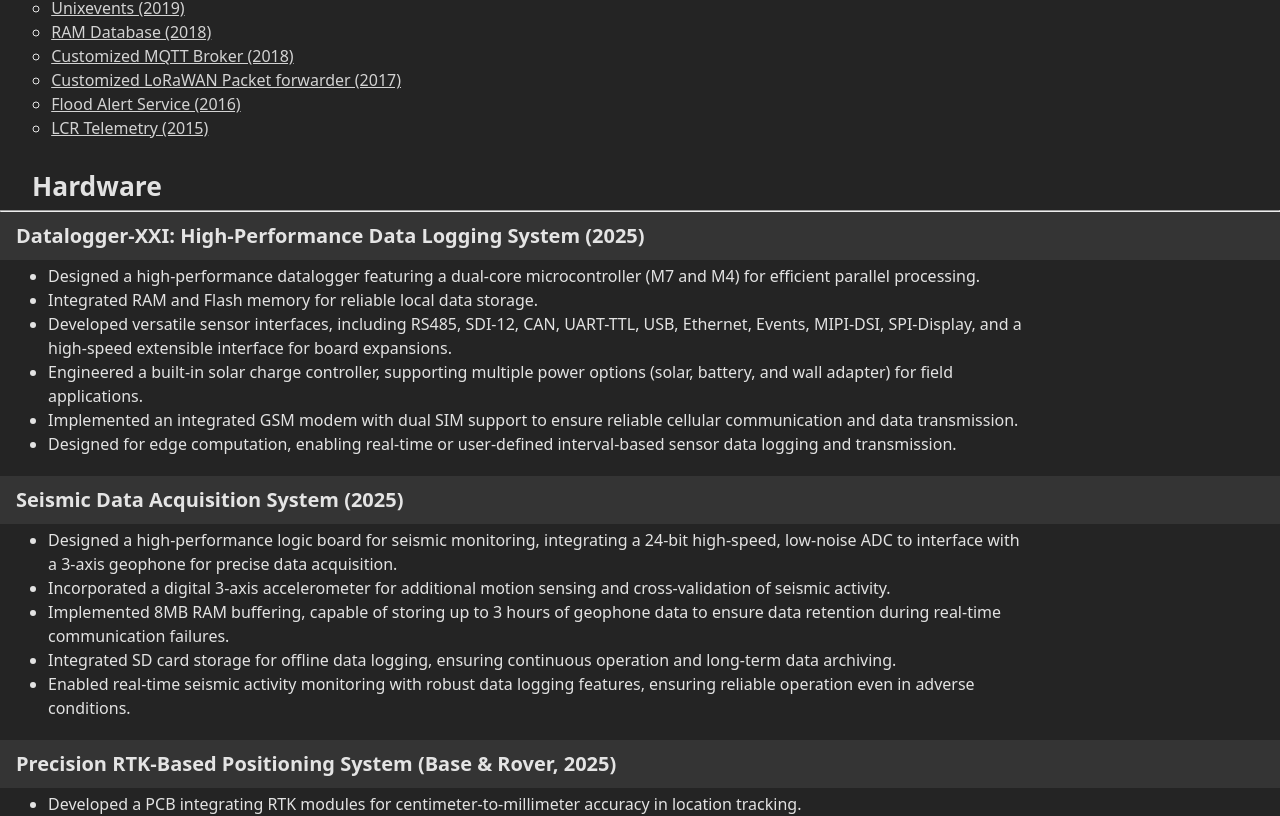
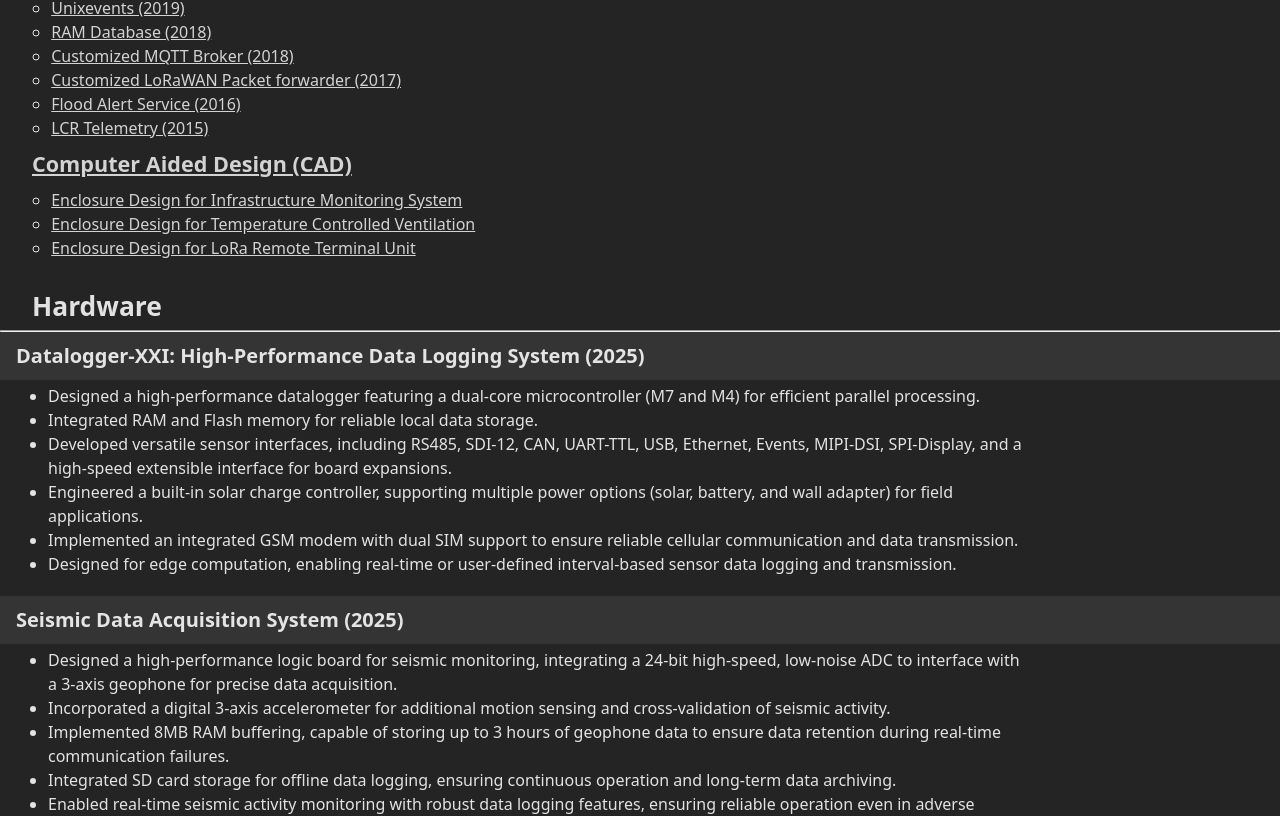
Before and after one commit to rohsins/project, a Preact app: page / in a window 1280 px wide. Shown: the part 1972-2788 px from the top of the page. Built offline with nearby package versions, Linux system fonts and the light colour scheme; no server answers.

Commit message:
add CAD section

```diff
--- a/src/projectList.jsx
+++ b/src/projectList.jsx
@@ -91,6 +91,13 @@ export const ProjectList = _ =>
 				<li><a href="#customized-lorawan-packet-forwarder-2017">Customized LoRaWAN Packet forwarder (2017)</a></li>
 				<li><a href="#flood-alert-service-2016">Flood Alert Service (2016)</a></li>
 				<li><a href="#lcr-telemetry-2015">LCR Telemetry (2015)</a></li>
+			</ul>
+
+			<li class="deptTitle"><a href="#computer-aided-design-cad">Computer Aided Design (CAD)</a></li>
+			<ul class="deptTitleLink">
+				<li><a href="#enclosure-design-for-infrastructure-monitoring-system">Enclosure Design for Infrastructure Monitoring System</a></li>
+				<li><a href="#enclosure-design-for-temperature-controlled-ventilation">Enclosure Design for Temperature Controlled Ventilation</a></li>
+				<li><a href="#enclosure-design-for-lora-remote-terminal-unit">Enclosure Design for LoRa Remote Terminal Unit</a></li>
 			</ul>
 			<br />
 		</ul>
@@ -1142,7 +1149,13 @@ export const ProjectList = _ =>
 		<h3 id="enclosure-design-for-lora-remote-terminal-unit" class="projTitle">Enclosure Design for LoRa Remote Terminal Unit</h3>
 		<ul class="projDesc">
 			<li>Designed enclosures for LoRa Remote Terminal Unit for with and without batteries.</li>
+			<li>Designed enclosure the encompases the board, battery in it</li>
 			<li></li>
+		</ul>
+
+
+		<h3 id="" class="projTitle"></h3>
+		<ul class="projDesc">
 			<li></li>
 		</ul>
 
--- a/vite.config.js
+++ b/vite.config.js
@@ -2,6 +2,9 @@ import { defineConfig } from 'vite'
 import preact from '@preact/preset-vite'
 
 export default defineConfig({
+	build: {
+		chunkSizeWarningLimit: 1500,
+	},
 	plugins: [
 		preact(),
 	],
```
